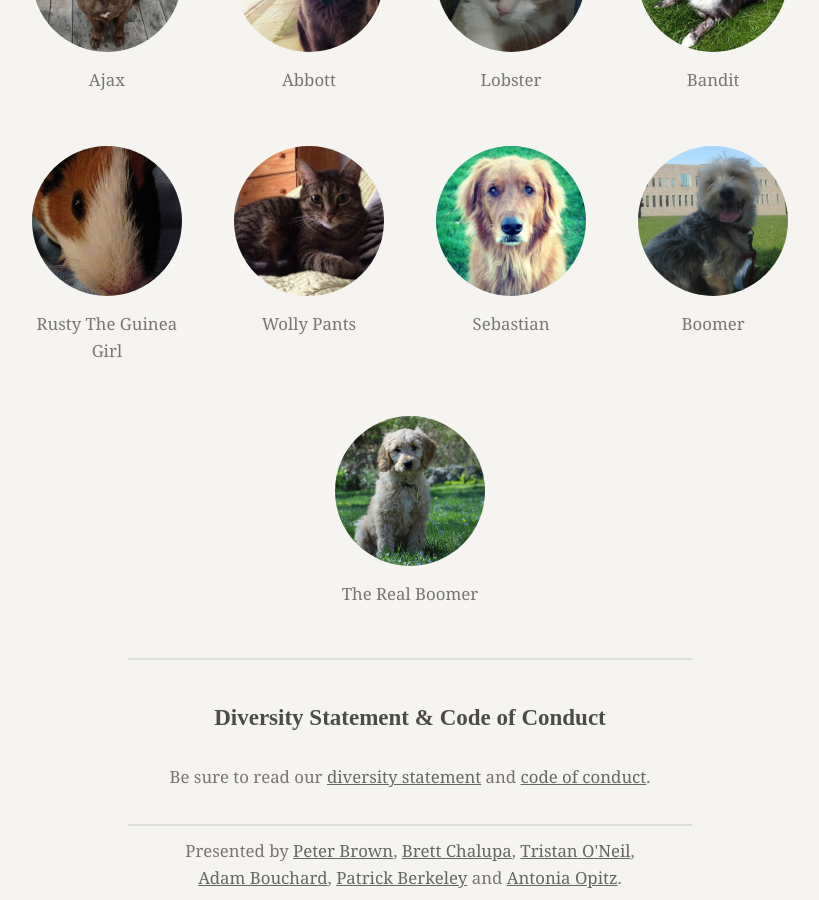
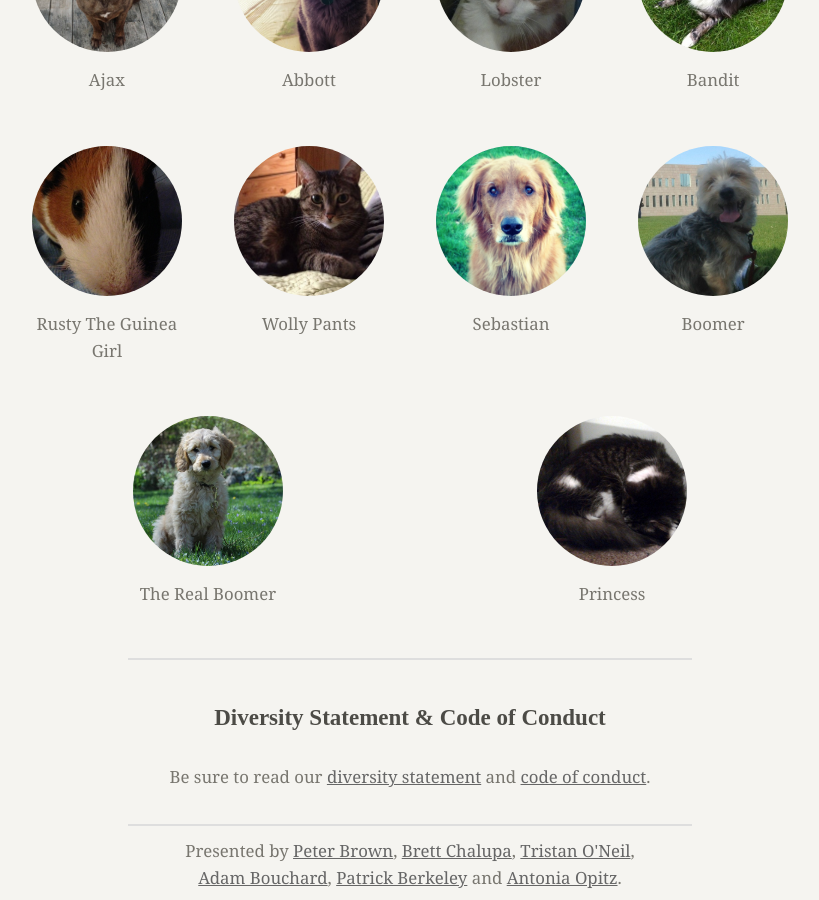
Before and after one commit to burlingtonruby/buruco2013, a Jekyll site: the page built from cat.html, in a window 1280 px wide and 900 px high, scrolled down 1543 px. Shown: the whole window, without its empty margins (230-1049 px from the left). Built offline with Jekyll 4.4.1, drawn with Linux system fonts in a browser that asks for light colours; nearby versions of some CDN libraries.

Commit message:
Adding Princess the cat

```diff
--- a/cat.html
+++ b/cat.html
@@ -145,11 +145,17 @@ meta_keywords: burlington, ruby, conference, vermont, rails, ruby on rails, cats
           </div>
         </div>
         <div class="row">
-          <div class="twelve columns supporter">
+          <div class="six columns supporter">
             <div class="supporter-frame"><a href="http://dockyard.com/"
                 title="The Real Boomer" target="_blank"><img src="images/cats/the_real_boomer.jpg"
               alt="The Real Boomer"></a></div>
             <p>The Real Boomer</p>
+          </div>
+          <div class="six columns supporter">
+            <div class="supporter-frame"><a href="cat.html"
+                title="Princess" target="_blank"><img src="images/cats/princess.jpg"
+              alt="Princess"></a></div>
+            <p>Princess</p>
           </div>
         </div>
       </div>
```
Also changed, not shown: images/cats/princess.jpg (added).
